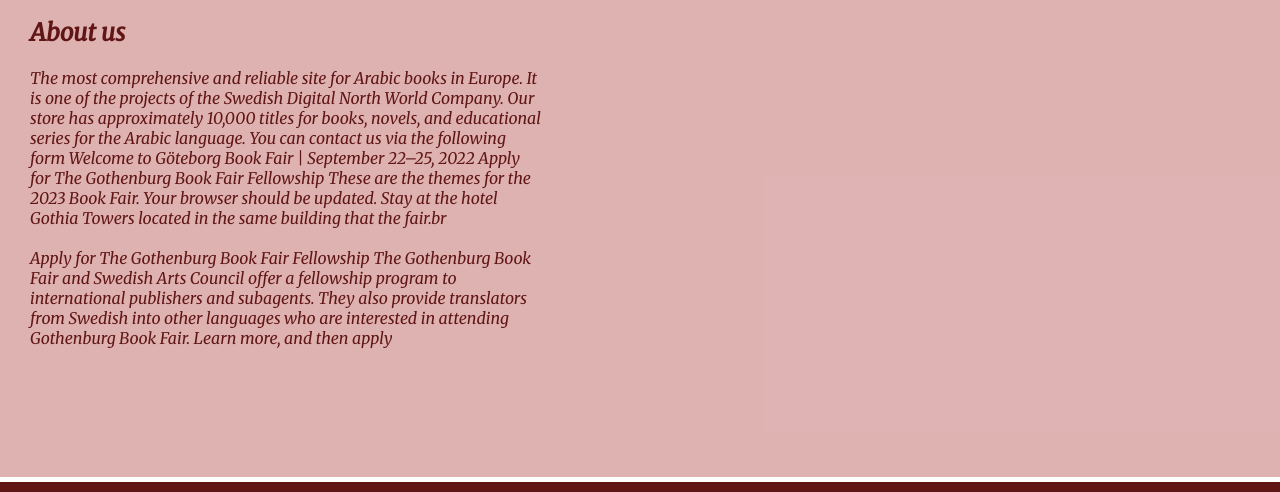
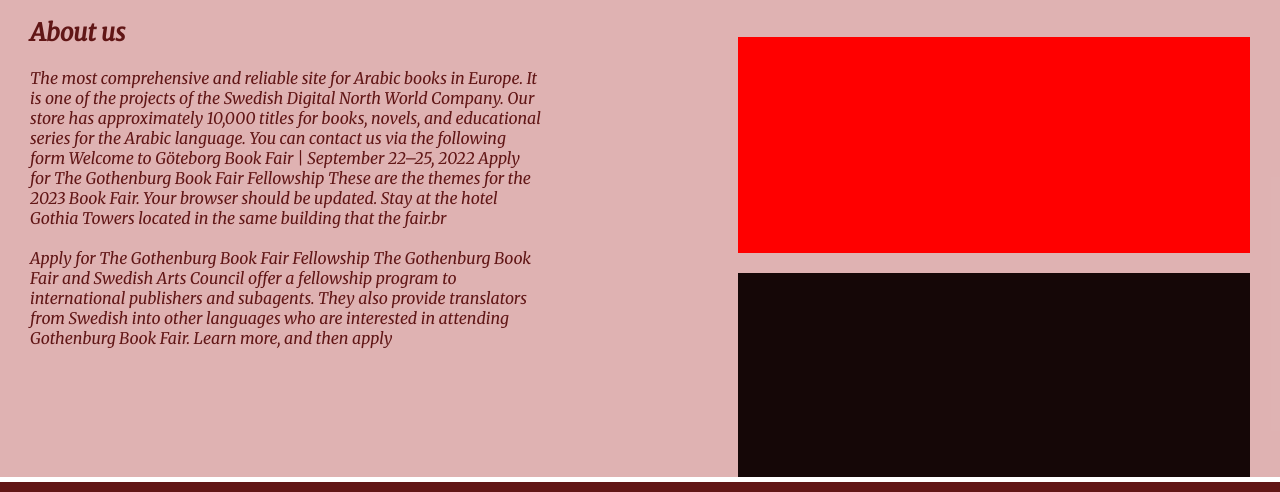
Before and after one commit to AlaYousef/Portfolio-project1, a plain HTML site: page about-us.html in a window 1280 px wide. Shown: the part 78-570 px from the top of the page. Drawn offline with Linux system fonts and the light colour scheme; a web font is replaced by a local one.

```diff
--- a/about-us.html
+++ b/about-us.html
@@ -64,7 +64,7 @@ Learn more, and then apply
             <div id="img-container1">
                 <div id="img1-bg"></div>
             </div>
-            <div id="img-container1">
+            <div id="img-container2">
                 <div id="img2-bg"></div>
             </div>
           </div>
--- a/assets/css/style.css
+++ b/assets/css/style.css
@@ -246,7 +246,34 @@ button {
     width: 40%;
     float:right;
     margin-top: 20px;
+    margin-bottom: 50px;
     padding-right: 30px;
+    display: block;
+
+
 
 
   }
+  #img-container1 {
+    width: 100%;
+    height:45%;
+    border-color: blue;
+    background-color: red;
+    display: block;
+    margin-top: 20px;
+
+
+
+  }
+  #img-container2 {
+    width: 100%;
+    height:45%;
+    border-color: blue;
+    background-color: rgb(21, 7, 7);
+    display: block;
+    margin-top: 20px;
+    margin-bottom: 20px;
+
+
+
+  }
```
